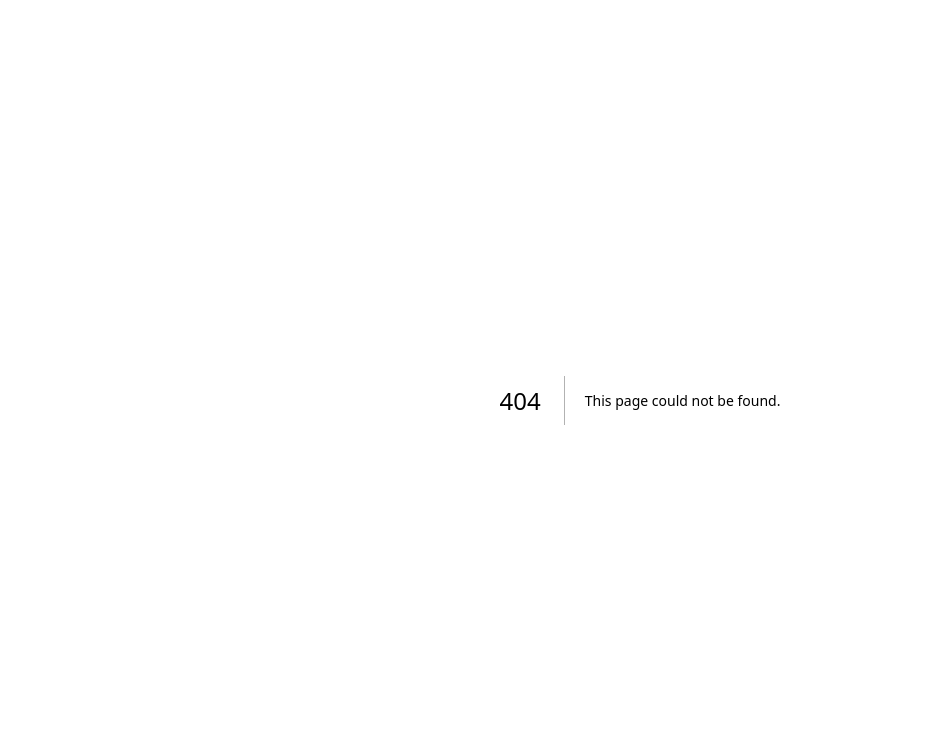
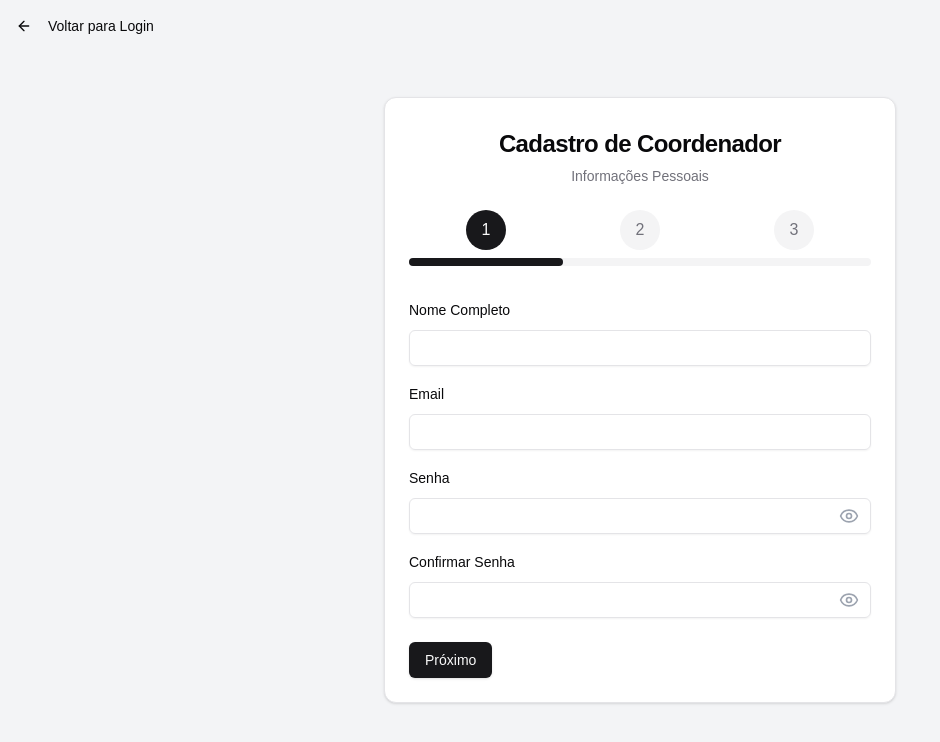
Before and after one commit to jardeson777/dev-web-avancado, a Next.js app in the folder espaco-aluno-front/: page /cadastrar-coordenador in a window 1280 px wide. Before the commit this address had no page. Shown: the top 742 px of the page, without its empty margins (0-940 px from the left). Built offline with nearby package versions, Linux system fonts and the light colour scheme.

Commit message:
feat: adicionando tela de cadastro de coordenador

```diff
--- /dev/null
+++ b/espaco-aluno-front/src/app/cadastrar-coordenador/page.tsx
@@ -0,0 +1,210 @@
+'use client'
+
+import { useState } from 'react'
+import { useRouter } from 'next/navigation'
+import { useForm } from 'react-hook-form'
+import { zodResolver } from '@hookform/resolvers/zod'
+import * as z from 'zod'
+import { Button } from "@/components/ui/button"
+import { Input } from "@/components/ui/input"
+import { Label } from "@/components/ui/label"
+import { Card, CardContent, CardDescription, CardFooter, CardHeader, CardTitle } from "@/components/ui/card"
+import { EyeIcon, EyeOffIcon, ArrowLeftIcon } from 'lucide-react'
+
+const personalInfoSchema = z.object({
+  name: z.string().min(3, 'O nome deve ter pelo menos 3 caracteres'),
+  email: z.string().email('Email inválido'),
+  password: z.string().min(8, 'A senha deve ter pelo menos 8 caracteres'),
+  confirmPassword: z.string(),
+  schoolName: z.string().optional(),
+})
+  .refine((data) => data.password === data.confirmPassword, {
+    message: "As senhas não coincidem",
+    path: ["confirmPassword"],
+  })
+
+type FormData = z.infer<typeof personalInfoSchema>
+
+const steps = ['Informações Pessoais', 'Informações da Escola', 'Conclusão']
+
+export default function CadastroCoordenador() {
+  const [currentStep, setCurrentStep] = useState(0)
+  const [showPassword, setShowPassword] = useState(false)
+  const [showConfirmPassword, setShowConfirmPassword] = useState(false)
+  const router = useRouter()
+
+  const { register, handleSubmit, formState: { errors, isValid }, getValues, setError } = useForm<FormData>({
+    resolver: zodResolver(personalInfoSchema),
+    defaultValues: {
+      name: '',
+      email: '',
+      password: '',
+      confirmPassword: '',
+      schoolName: '',
+    },
+  })
+
+  const onSubmit = async (data: FormData) => {
+    if (currentStep < steps.length - 1) {
+      if (currentStep === 1 && !data.schoolName) {
+        setError('schoolName', {
+          type: 'manual',
+          message: 'Por favor, preencha o nome da escola'
+        })
+        return
+      }
+
+      if (isValid) {
+        setCurrentStep((prev) => prev + 1)
+      }
+    } else {
+      console.log(data)
+      await new Promise(resolve => setTimeout(resolve, 2000))
+      alert('Cadastro realizado com sucesso!')
+    }
+  }
+
+  const handlePrevious = () => {
+    setCurrentStep((prev) => prev - 1)
+  }
+
+  const togglePasswordVisibility = (field: 'password' | 'confirmPassword') => {
+    if (field === 'password') {
+      setShowPassword(!showPassword)
+    } else {
+      setShowConfirmPassword(!showConfirmPassword)
+    }
+  }
+
+  const handleBackToLogin = () => {
+    router.push('/login')
+  }
+
+  return (
+    <div className="min-h-screen flex items-center justify-center bg-gray-100 p-4">
+      <Card className="w-full max-w-lg">
+        <CardHeader>
+          <Button
+            variant="ghost"
+            className="absolute top-2 left-2 p-2"
+            onClick={handleBackToLogin}
+          >
+            <ArrowLeftIcon className="h-4 w-4 mr-2" />
+            Voltar para Login
+          </Button>
+          <CardTitle className="text-2xl text-center mt-8">Cadastro de Coordenador</CardTitle>
+          <CardDescription className="text-center">
+            {steps[currentStep]}
+          </CardDescription>
+        </CardHeader>
+        <CardContent>
+          <div className="mb-8">
+            <div className="flex justify-around">
+              {steps.map((step, index) => (
+                <div key={step} className="flex flex-col items-center">
+                  <div className={`w-10 h-10 rounded-full flex items-center justify-center ${index <= currentStep ? 'bg-primary text-primary-foreground' : 'bg-muted text-muted-foreground'
+                    }`}>
+                    {index + 1}
+                  </div>
+                </div>
+              ))}
+            </div>
+            <div className="mt-2 h-2 bg-muted rounded-full">
+              <div
+                className="h-full bg-primary rounded-full transition-all duration-300 ease-in-out"
+                style={{ width: `${((currentStep + 1) / steps.length) * 100}%` }}
+              ></div>
+            </div>
+          </div>
+          <form onSubmit={handleSubmit(onSubmit)} className="space-y-4">
+            {currentStep === 0 && (
+              <>
+                <div className="space-y-2">
+                  <Label htmlFor="name">Nome Completo</Label>
+                  <Input id="name" {...register('name')} />
+                  {errors.name && <p className="text-sm text-red-500">{errors.name.message}</p>}
+                </div>
+                <div className="space-y-2">
+                  <Label htmlFor="email">Email</Label>
+                  <Input id="email" type="email" {...register('email')} />
+                  {errors.email && <p className="text-sm text-red-500">{errors.email.message}</p>}
+                </div>
+                <div className="space-y-2">
+                  <Label htmlFor="password">Senha</Label>
+                  <div className="relative">
+                    <Input
+                      id="password"
+                      type={showPassword ? "text" : "password"}
+                      {...register('password')}
+                    />
+                    <button
+                      type="button"
+                      onClick={() => togglePasswordVisibility('password')}
+                      className="absolute inset-y-0 right-0 pr-3 flex items-center text-gray-400 hover:text-gray-600"
+                    >
+                      {showPassword ? (
+                        <EyeOffIcon className="h-5 w-5" />
+                      ) : (
+                        <EyeIcon className="h-5 w-5" />
+                      )}
+                    </button>
+                  </div>
+                  {errors.password && <p className="text-sm text-red-500">{errors.password.message}</p>}
+                </div>
+                <div className="space-y-2">
+                  <Label htmlFor="confirmPassword">Confirmar Senha</Label>
+                  <div className="relative">
+                    <Input
+                      id="confirmPassword"
+                      type={showConfirmPassword ? "text" : "password"}
+                      {...register('confirmPassword')}
+                    />
+                    <button
+                      type="button"
+                      onClick={() => togglePasswordVisibility('confirmPassword')}
+                      className="absolute inset-y-0 right-0 pr-3 flex items-center text-gray-400 hover:text-gray-600"
+                    >
+                      {showConfirmPassword ? (
+                        <EyeOffIcon className="h-5 w-5" />
+                      ) : (
+                        <EyeIcon className="h-5 w-5" />
+                      )}
+                    </button>
+                  </div>
+                  {errors.confirmPassword && <p className="text-sm text-red-500">{errors.confirmPassword.message}</p>}
+                </div>
+              </>
+            )}
+            {currentStep === 1 && (
+              <div className="space-y-2">
+                <Label htmlFor="schoolName">Nome da Escola</Label>
+                <Input id="schoolName" {...register('schoolName')} />
+                {errors.schoolName && <p className="text-sm text-red-500">{errors.schoolName.message}</p>}
+              </div>
+            )}
+            {currentStep === 2 && (
+              <div className="text-center">
+                <p>Por favor, revise suas informações antes de concluir o cadastro.</p>
+                <ul className="mt-4 text-left">
+                  <li><strong>Nome:</strong> {getValues('name')}</li>
+                  <li><strong>Email:</strong> {getValues('email')}</li>
+                  <li><strong>Escola:</strong> {getValues('schoolName')}</li>
+                </ul>
+              </div>
+            )}
+          </form>
+        </CardContent>
+        <CardFooter className="flex justify-between">
+          {currentStep > 0 && (
+            <Button type="button" variant="outline" onClick={handlePrevious}>
+              Voltar
+            </Button>
+          )}
+          <Button type="submit" onClick={handleSubmit(onSubmit)}>
+            {currentStep === steps.length - 1 ? 'Concluir Cadastro' : 'Próximo'}
+          </Button>
+        </CardFooter>
+      </Card>
+    </div>
+  )
+}
--- a/espaco-aluno-front/src/app/login/page.tsx
+++ b/espaco-aluno-front/src/app/login/page.tsx
@@ -13,6 +13,7 @@ import { LoaderCircle } from 'lucide-react'
 import WellcomeImage from '@/assets/image-wellcome-school.webp'
 import Logo from '@/assets/logo-espaco-aluno.png'
 import { RadioGroup, RadioGroupItem } from '../../components/ui/radio-group'
+import { useRouter } from 'next/navigation'
 
 const loginSchema = z.object({
   email: z.string().email('Email inválido'),
@@ -26,6 +27,7 @@ type LoginFormValues = z.infer<typeof loginSchema>
 
 export default function LoginPage() {
   const [isLoading, setIsLoading] = useState(false)
+  const { push } = useRouter()
 
   const { register, handleSubmit, formState: { errors }, control } = useForm<LoginFormValues>({
     resolver: zodResolver(loginSchema),
@@ -40,6 +42,11 @@ export default function LoginPage() {
     setIsLoading(false)
   }
 
+  const handleRegister = () => {
+    push('/cadastrar-coordenador')
+    console.log("Navegar para a página de cadastro de coordenadores")
+  }
+
   return (
     <div className="min-h-screen flex items-center justify-center bg-gray-100">
       <div className="w-full max-w-4xl flex shadow-lg">
@@ -49,7 +56,7 @@ export default function LoginPage() {
               <Image
                 src={Logo}
                 alt="Logo da Escola"
-                width={150}
+                width={120}
                 style={{ objectFit: 'cover' }}
               />
             </div>
@@ -121,7 +128,10 @@ export default function LoginPage() {
               </Button>
             </form>
           </CardContent>
-          <CardFooter className="flex justify-center">
+          <CardFooter className="flex flex-col items-center space-y-4">
+            <Button variant="outline" onClick={handleRegister} className="w-full">
+              Cadastrar como Coordenador
+            </Button>
             <p className="text-sm text-gray-600">
               © 2024 Espaço Aluno. Todos os direitos reservados.
             </p>
```
